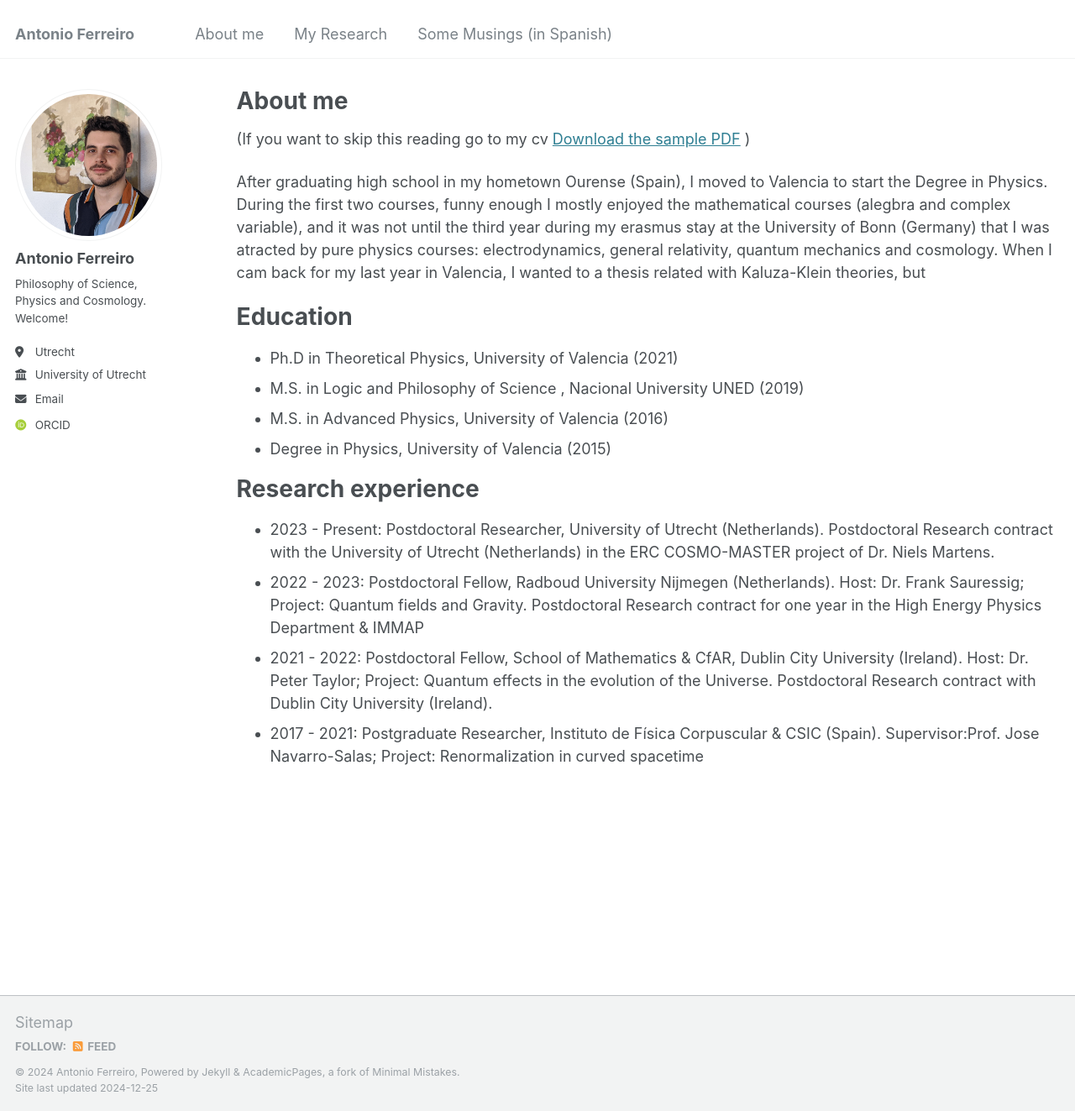
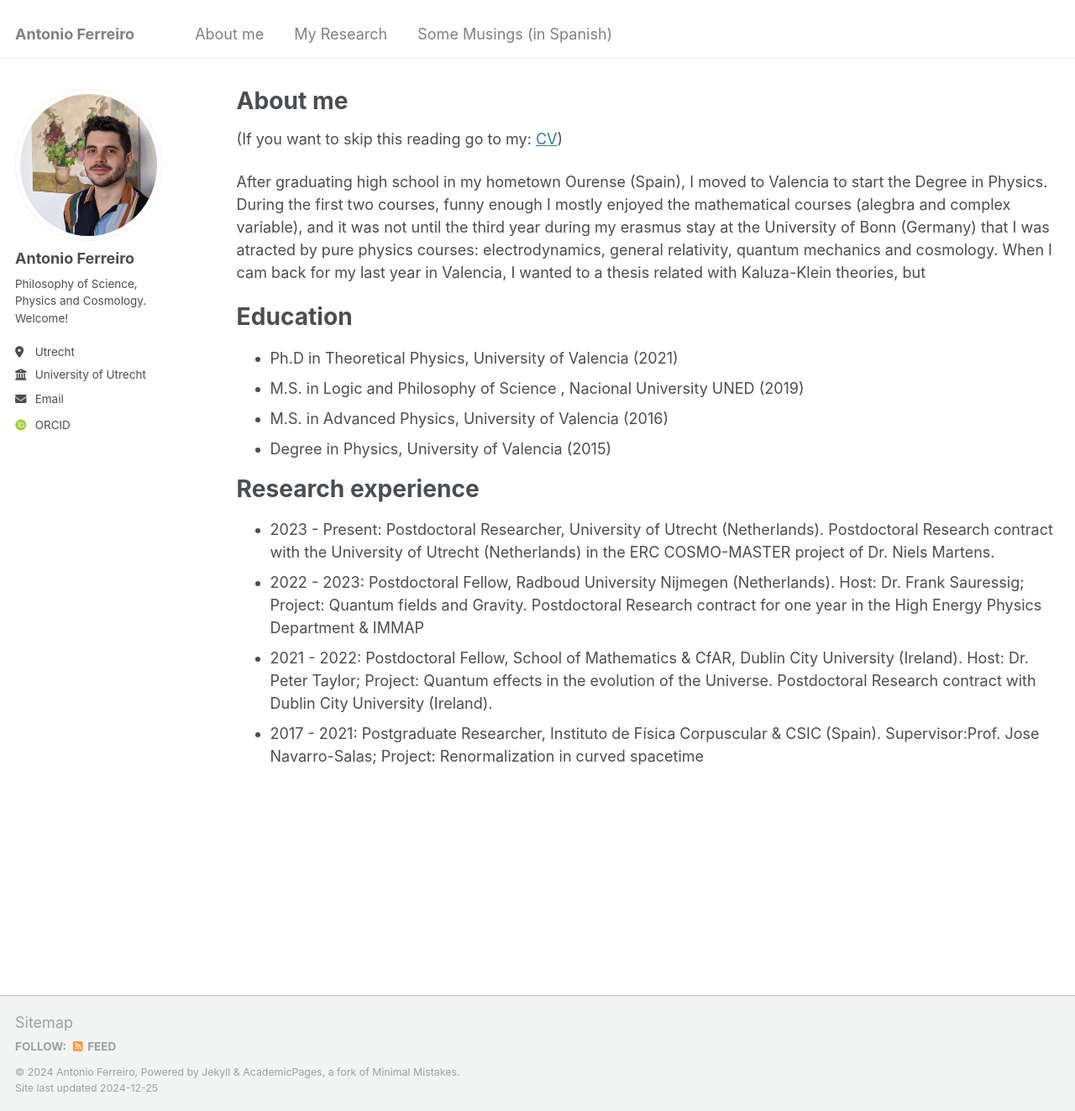
Before and after one commit to Anfedea/anfedea.github.io, a Jekyll site: the page built from _pages/cv.md, in a window 1280 px wide and 1323 px high. Shown: the whole window at 84% size. Built offline with Jekyll 4.4.1, drawn with Linux system fonts in a browser that asks for light colours; some web fonts are replaced.

Commit message:
Update cv.md

```diff
--- a/_pages/cv.md
+++ b/_pages/cv.md
@@ -9,8 +9,7 @@ redirect_from:
 
 {% include base_path %}
 
-(If you want to skip this reading go to my cv [Download the sample PDF](files/cv.pdf)
- )
+(If you want to skip this reading go to my: [CV](files/cv.pdf))
 
 After graduating high school in my hometown Ourense (Spain), I moved to Valencia to start the Degree in Physics. During the first two courses, funny enough I mostly enjoyed the mathematical courses (alegbra and complex variable), and it was not until the third year during my erasmus stay at the University of Bonn (Germany) that I was atracted by pure physics courses: electrodynamics, general relativity, quantum mechanics and cosmology. When I cam back for my last year in Valencia, I wanted to a thesis related with Kaluza-Klein theories, but
 
```
